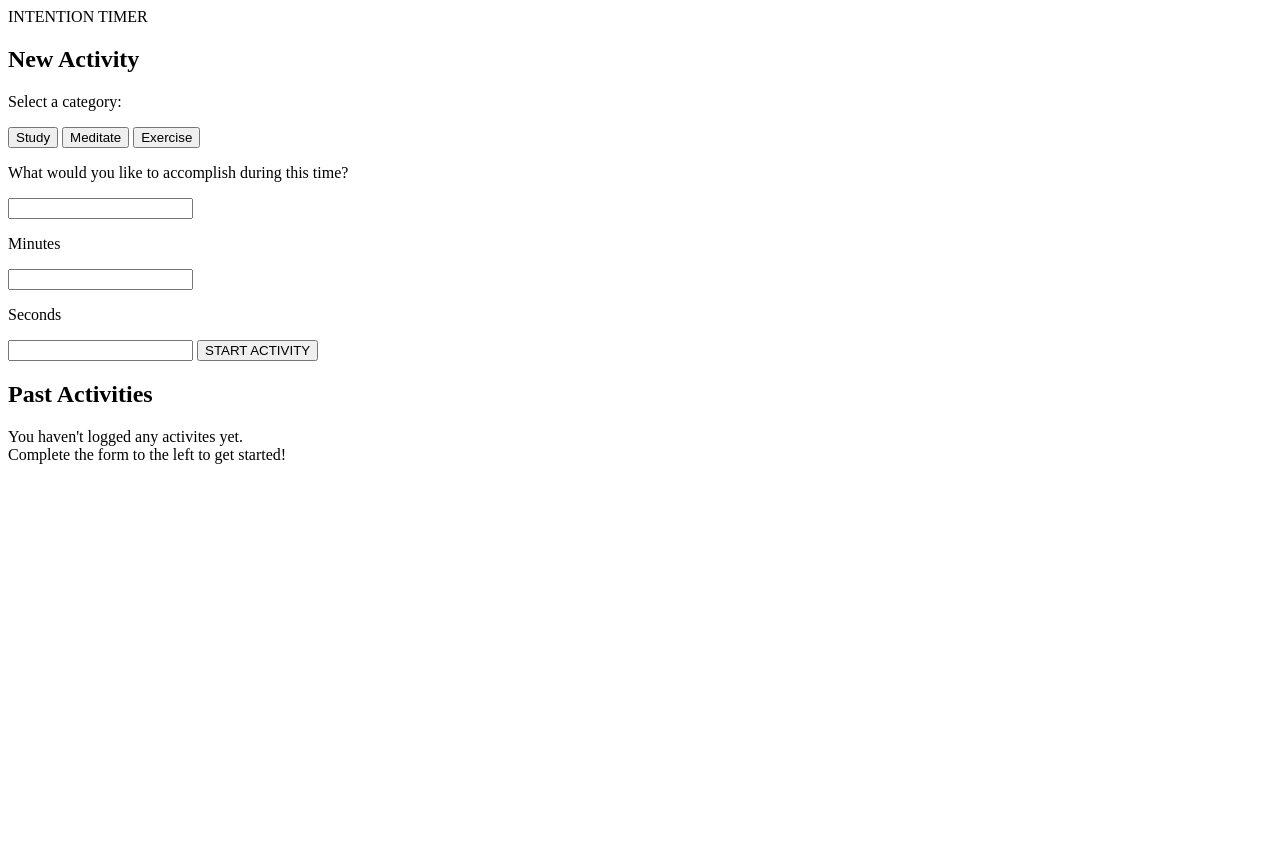
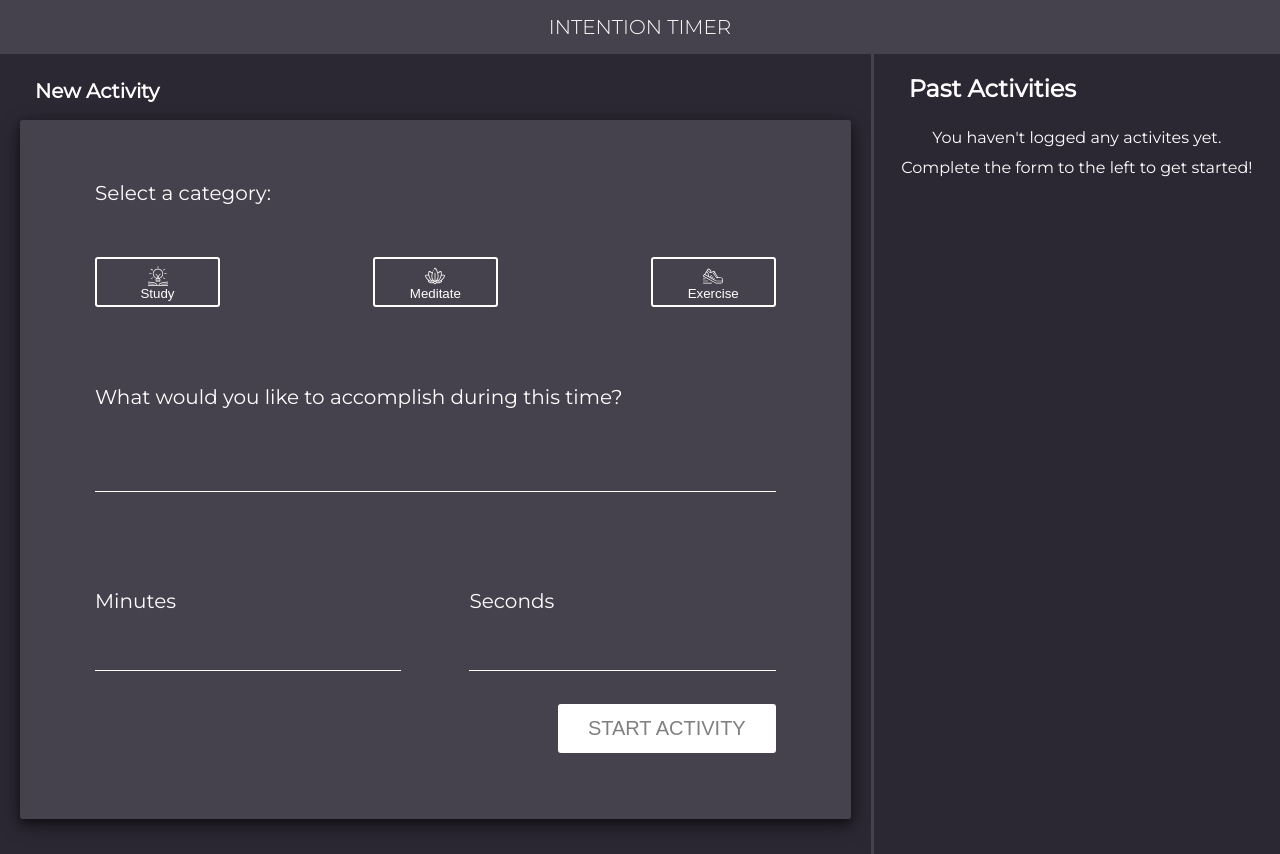
Before and after one commit to coopterrones/intention-timer, a plain HTML site: page index.html in a window 1280 px wide. Before the commit the page ends 800 px from the top, so only its background shows below. Drawn offline with Linux system fonts and the light colour scheme.

Commit message:
Add iteration 0 styling

```diff
--- a/index.html
+++ b/index.html
@@ -13,23 +13,30 @@
       <div class="grey-box">
         <p class="category-header">Select a category:</p>
         <div class="category-buttons">
-          <button class="study">Study</button>
-          <button class="meditate">Meditate</button>
-          <button class="exercise">Exercise</button>
+          <button class="study"><img src="./assets/study.svg" id="study-icon" alt="study icon">Study</button>
+          <button class="meditate"><img src="./assets/meditate.svg" id="meditate-icon" alt="meditate icon">Meditate</button>
+          <button class="exercise"><img src="./assets/exercise.svg" id="exercise-icon" alt="exercise icon">Exercise</button>
         </div>
         <div class="accomplish-input">
-          <p>What would you like to accomplish during this time?</p>
+          <p class="accomplish-question">What would you like to accomplish during this time?</p>
           <input type="text" id="accomplish">
         </div>
         <div class="time-input">
-          <p>Minutes</p>
-          <input type="text" id="minutes">
-          <p>Seconds</p>
-          <input type="text" id="seconds">
-          <button class="start-activity">START ACTIVITY</button>
+          <div class="minutes-input">
+            <p>Minutes</p>
+            <input type="text" id="minutes">
+          </div>
+          <div class="seconds-input">
+            <p>Seconds</p>
+            <input type="text" id="seconds">
+          </div>
         </div>
+      <div class="button-position">
+        <button class="start-activity">START ACTIVITY</button>
+      </div>
       </div>
     </section>
+    <div class="grey-line"></div>
     <section class="past-activities">
       <h1 class="past-activities-header">Past Activities</h1>
       <p class="past-activities-prompt">You haven't logged any activites yet. <br> Complete the form to the left to get started!</p>
--- a/styles.css
+++ b/styles.css
@@ -0,0 +1,227 @@
+/* Main background: #2B2733
+Text on main background: #CBC9CF
+Header, cards: #46424D
+Card shadow: #26222D
+Text on header and cards: #FFF
+Study: #B3FD78
+Meditate: #C278FD
+Exercise: #FD8078
+Error: #EFB7EC */
+body {
+  background-color: #2B2733;
+  margin: 0;
+}
+
+.header-title {
+  background-color: #46424D;
+  font-family: Montserrat, sans-serif;
+  color: #FFFFFF;
+  font-weight: 300;
+  font-size: 20px;
+  text-align: center;
+  padding-top: 15px;
+  padding-bottom: 15px;
+  margin: 0;
+}
+
+.new-activity-header {
+  font-family: Montserrat, sans-serif;
+  color: #FFF;
+  margin-left: 35px;
+  margin-top: 25px;
+  font-size: 20px;
+}
+
+.category-header {
+  font-family: Montserrat, sans-serif;
+  font-size: 20px;
+  font-weight: 400;
+  color: #FFF;
+
+}
+
+.new-activity {
+  width: 75%;
+  display: flex;
+  flex-direction: column;
+}
+
+#study-icon {
+  height: 20px;
+  width: 20px;
+}
+
+.study {
+  height: 50px;
+  width: 125px;
+  display: flex;
+  flex-direction: column;
+  align-items: center;
+  background-color: transparent;
+  color: #FFFFFF;
+  border: solid #FFFFFF;
+  border-radius: 3px;
+  border-width: 2px;
+  padding: 7px 25px;
+}
+
+#meditate-icon {
+  height: 20px;
+  width: 20px;
+}
+
+.meditate{
+  height: 50px;
+  width: 125px;
+  display: flex;
+  flex-direction: column;
+  align-items: center;
+  background-color: transparent;
+  color: #FFFFFF;
+  border: solid #FFFFFF;
+  border-radius: 3px;
+  border-width: 2px;
+  padding: 7px 25px;
+}
+
+#exercise-icon {
+  height: 20px;
+  width: 20px;
+}
+
+.exercise {
+  height: 50px;
+  width: 125px;
+  display: flex;
+  flex-direction: column;
+  align-items: center;
+  background-color: transparent;
+  color: #FFFFFF;
+  border: solid #FFFFFF;
+  border-radius: 3px;
+  border-width: 2px;
+  padding: 7px 25px;
+}
+
+.category-buttons {
+  display: flex;
+  flex-direction: row;
+  justify-content: space-between;
+}
+
+.accomplish-question {
+  font-size: 20px;
+  margin-top: 45px;
+  margin-bottom: 65px;
+}
+
+.accomplish-input {
+  font-family: Montserrat, sans-serif;
+  color: #FFFFFF;
+}
+
+#accomplish {
+  width: 100%;
+  background-color: transparent;
+  border: none;
+  border-bottom: 1px solid #FFFFFF;
+  margin-bottom: 45px;
+}
+
+.minutes-input {
+  font-size: 20px;
+  width: 45%;
+  display: flex;
+  flex-direction: column;
+  justify-content: flex-start;
+  font-family: Montserrat, sans-serif;
+  color: #FFFFFF;
+}
+
+.seconds-input {
+  font-size: 20px;
+  width: 45%;
+  display: flex;
+  flex-direction: column;
+  justify-content: flex-start;
+  font-family: Montserrat, sans-serif;
+  color: #FFFFFF;
+}
+
+.time-input {
+  display: flex;
+  flex-direction: row;
+  justify-content: space-between;
+}
+
+#minutes {
+  margin-top: 20px;
+  width: 100%;
+  background-color: transparent;
+  border: none;
+  border-bottom: 1px solid #FFFFFF;
+}
+
+#seconds {
+  margin-top: 20px;
+  width: 100%;
+  background-color: transparent;
+  border: none;
+  border-bottom: 1px solid #FFFFFF;
+}
+
+.start-activity {
+  font-size: 20px;
+  float: right;
+  color: grey;
+  background-color: #FFFFFF;
+  border: none;
+  border-radius: 3px;
+  padding: 13px 30px;
+}
+
+.grey-box {
+  display: flex;
+  flex-direction: column;
+  justify-content: space-around;
+  height: 100%;
+  border-radius: 3px;
+  margin-left: 20px;
+  margin-right: 20px;
+  margin-bottom: 35px;
+  background-color: #46424D;
+  padding: 25px 75px 50px 75px;
+  box-shadow: 0 4px 8px 0 rgba(0, 0, 0, 0.4), 0 6px 20px 0 rgba(0, 0, 0, 0.4);
+}
+
+.past-activities-header {
+  margin-left: 35px;
+  font-family: Montserrat, sans-serif;
+  color: #FFFFFF;
+}
+
+.past-activities-prompt {
+  line-height: 30px;
+  text-align: center;
+  font-family: Montserrat, sans-serif;
+  color: #FFFFFF;
+}
+
+.past-activities {
+  width: 35%;
+}
+
+main {
+  height: 100%;
+  display: flex;
+  flex-direction: row;
+  align-items: stretch;
+  justify-content: space-around;
+}
+
+.grey-line {
+  height: 100%;
+  border-right: solid #46424D 3px;
+  display: flex;
+  align-items:
+}
```
